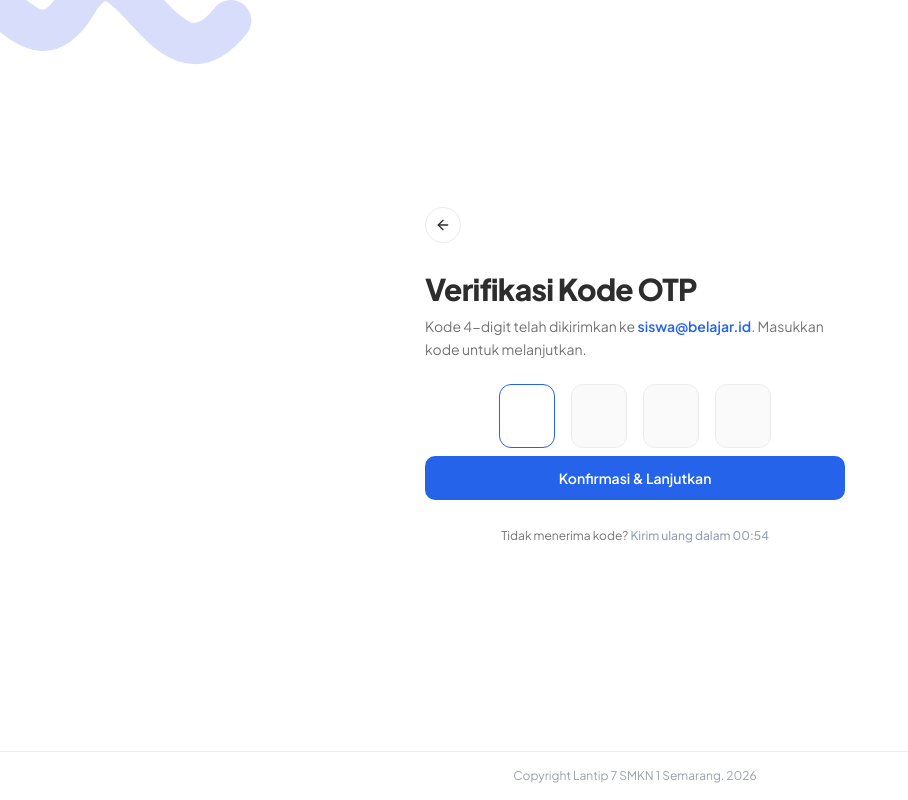
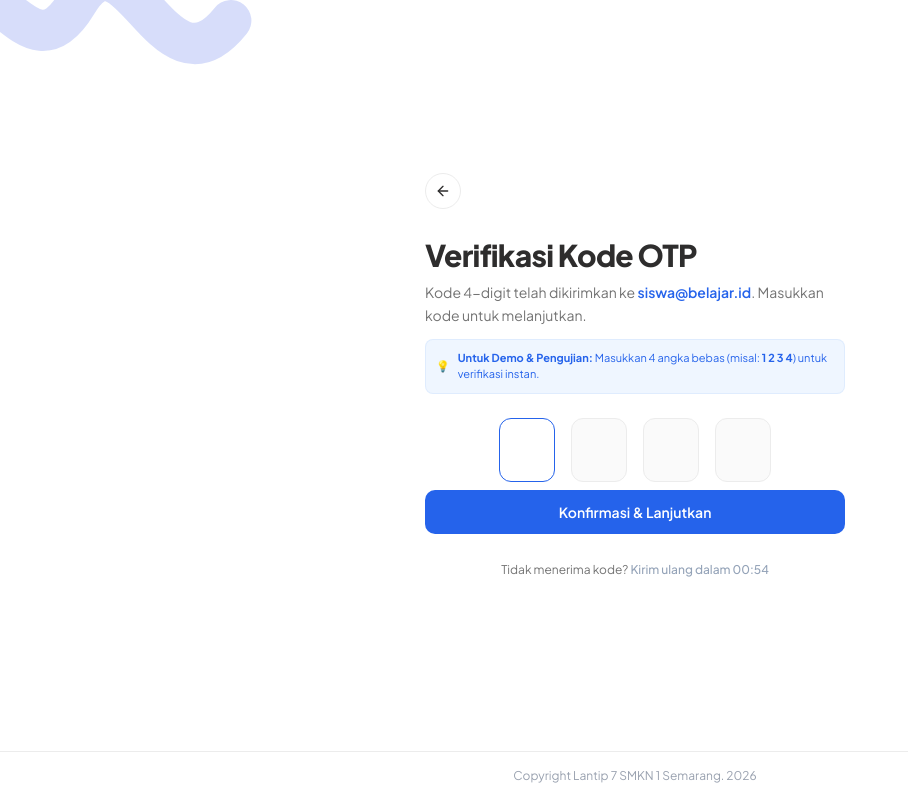
Before and after one commit to Damarhadziq/Sitemsa, a Next.js app: page /verifikasi-otp in a window 1280 px wide. Shown: the whole page, without its empty margins (0-908 px from the left). Built offline with nearby package versions, Linux system fonts and the light colour scheme; no server answers.

Commit message:
feat(auth): provide demo OTP hint on verification page for seamless testing

```diff
--- a/src/app/verifikasi-otp/page.tsx
+++ b/src/app/verifikasi-otp/page.tsx
@@ -110,6 +110,10 @@ function OtpVerificationContent() {
         <p className="text-xs sm:text-sm text-[#737373] leading-relaxed">
           Kode 4-digit telah dikirimkan ke <strong className="text-[#2563EB] font-semibold">{emailParam}</strong>. Masukkan kode untuk melanjutkan.
         </p>
+        <div className="mt-3 p-2.5 rounded-[8px] bg-blue-50 border border-blue-100/80 text-[11px] text-[#2563EB] flex items-center gap-2">
+          <span>💡</span>
+          <span><strong>Untuk Demo & Pengujian:</strong> Masukkan 4 angka bebas (misal: <strong>1 2 3 4</strong>) untuk verifikasi instan.</span>
+        </div>
       </div>
 
       {isSuccess ? (
```
